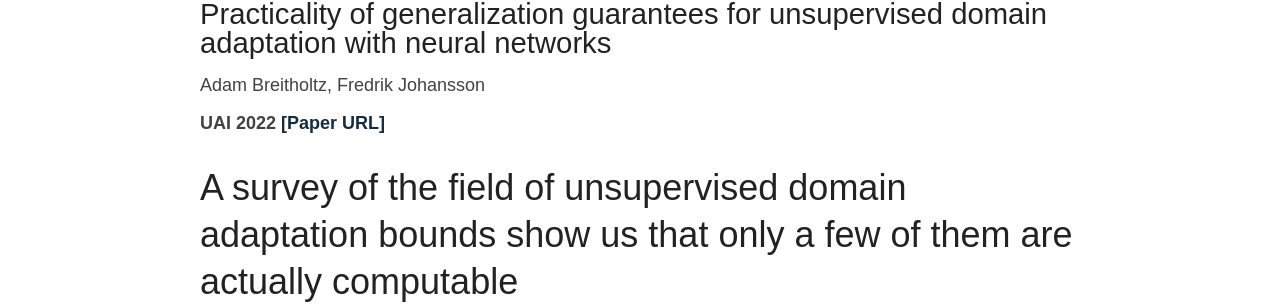
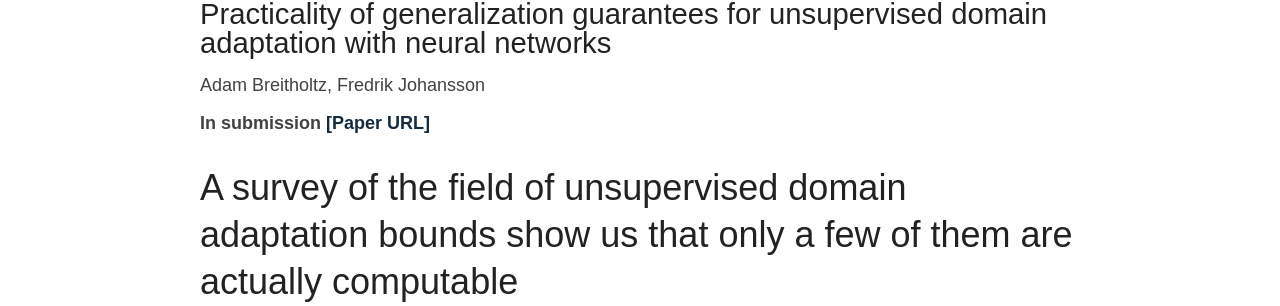
Before and after one commit to Healthy-AI/healthy-ai.github.io, a Jekyll site: the page built from _posts/2022-09-02-practicalDA.markdown, in a window 1280 px wide. Shown: the part 226-532 px from the top of the page. Built offline with Jekyll 4.4.1, drawn with Linux system fonts in a browser that asks for light colours.

Commit message:
Update 2022-09-02-practicalDA.markdown

```diff
--- a/_posts/2022-09-02-practicalDA.markdown
+++ b/_posts/2022-09-02-practicalDA.markdown
@@ -3,7 +3,7 @@ layout: post
 author: "Adam Breitholtz, Fredrik Johansson"
 title: "Practicality of generalization guarantees for unsupervised domain adaptation with neural networks"
 date:   2022-09-02 09:00:00 +0100
-venue: UAI 2022
+venue: In submission
 image: assets/posts/boundimg.png
 paper: https://openreview.net/forum?id=vUuHPRrWs2
 categories: blog
```
